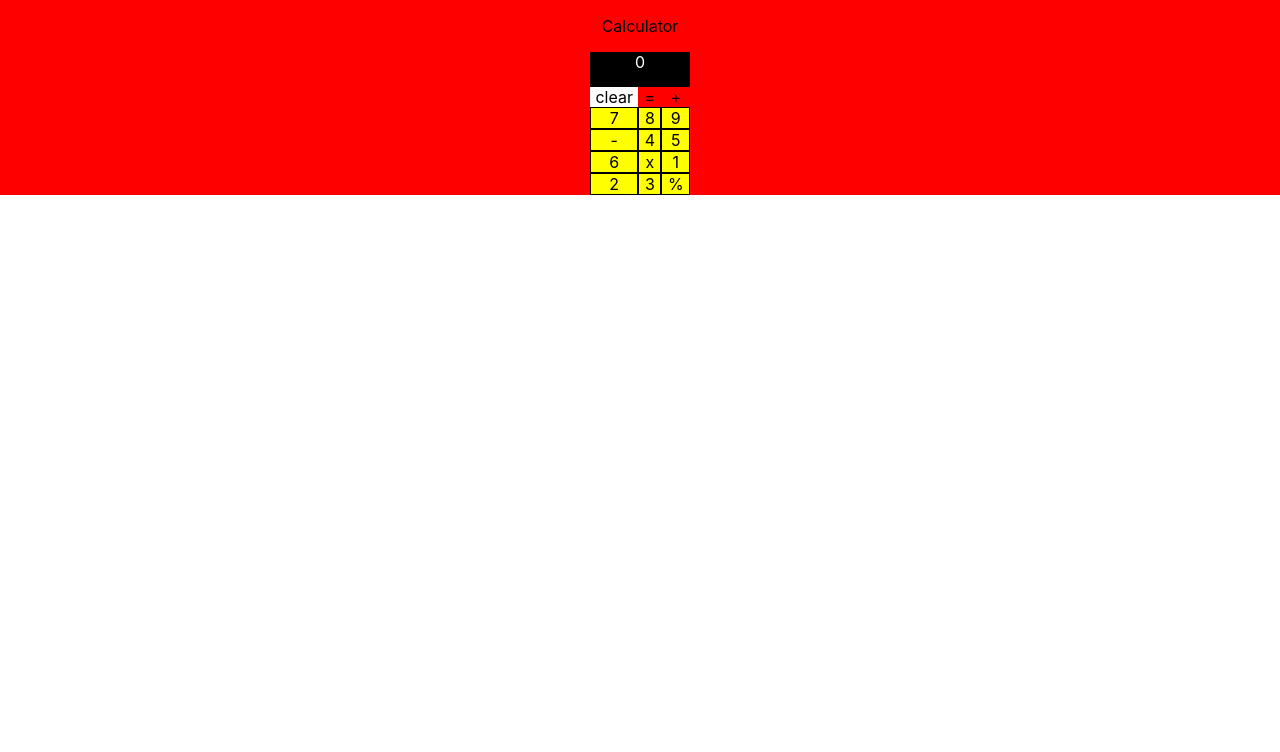
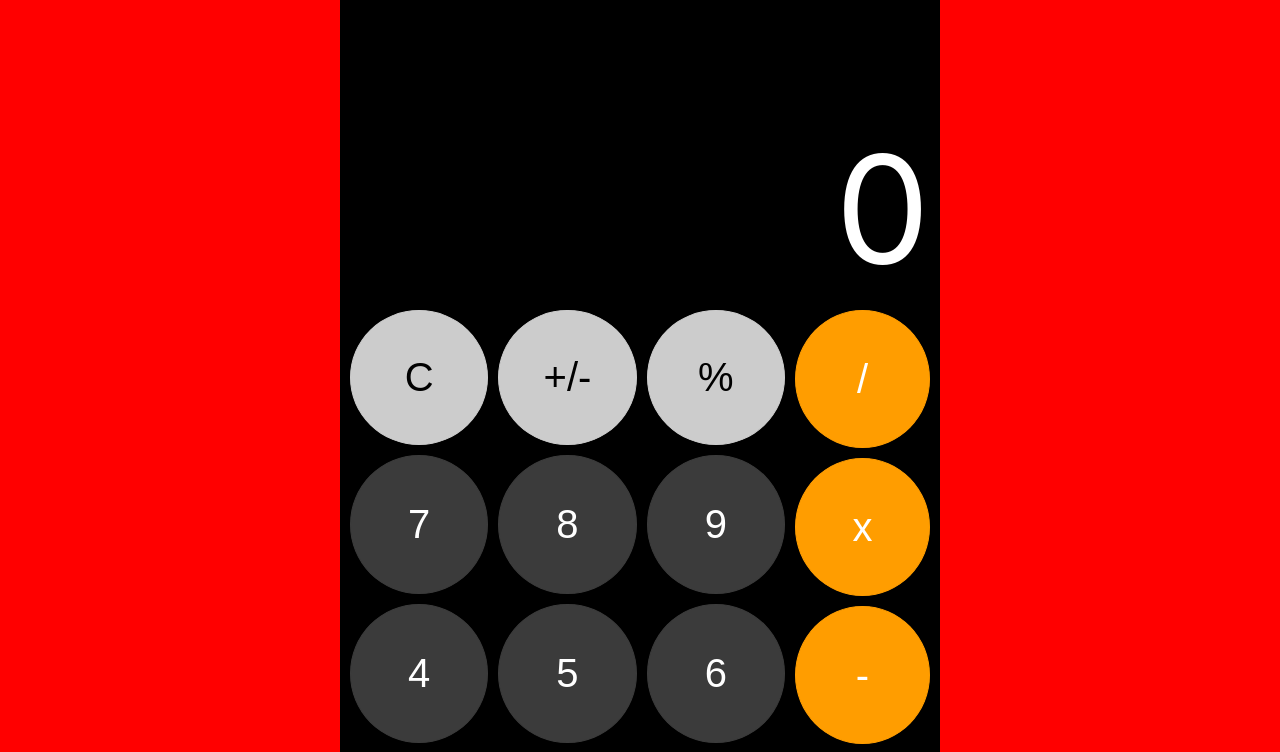
Before and after one commit to BayLadyCoder/react-calculator, a React (Create React App) app: page / in a window 1280 px wide. Shown: the top 752 px of the page. Built offline with nearby package versions, Linux system fonts and the light colour scheme.

Commit message:
Used CSS Grid to create the UI

```diff
--- a/package.json
+++ b/package.json
@@ -1,4 +1,5 @@
 {
+  "homepage": "http://bayladycoder.github.io/react-calculator",
   "name": "my-calculator",
   "version": "0.1.0",
   "private": true,
@@ -12,6 +13,8 @@
     "web-vitals": "^0.2.4"
   },
   "scripts": {
+    "predeploy": "npm run build",
+    "deploy": "gh-pages -d build",
     "start": "react-scripts start",
     "build": "react-scripts build",
     "test": "react-scripts test",
@@ -34,5 +37,8 @@
       "last 1 firefox version",
       "last 1 safari version"
     ]
+  },
+  "devDependencies": {
+    "gh-pages": "^3.1.0"
   }
 }
--- a/public/index.html
+++ b/public/index.html
@@ -25,6 +25,22 @@
       Learn how to configure a non-root public URL by running `npm run build`.
     -->
     <title>React App</title>
+    <style>
+
+body {
+    display: flex;
+    justify-content: center;
+    width: 100vw;
+    height: 100vh;
+    background-color: red;
+}
+
+      #root {
+        display: flex;
+        justify-content: center;
+        width: 100%;
+      }
+    </style>
   </head>
   <body>
     <noscript>You need to enable JavaScript to run this app.</noscript>
--- a/src/App.css
+++ b/src/App.css
@@ -1,5 +1,6 @@
 .App {
-  text-align: center;
+    display: flex;
+    justify-content: center;
 }
 
 .App-logo {
--- a/src/App.js
+++ b/src/App.js
@@ -4,9 +4,7 @@ import Calculator from './Calculator/Calculator'
 
 function App() {
   return (
-    <div className="App">
       <Calculator />
-    </div>
   );
 }
 
--- /dev/null
+++ b/src/Calculator/Calculator.css
@@ -0,0 +1,63 @@
+
+
+.container {
+    display: grid;
+    grid-template-rows: 2fr repeat(5, 1fr);
+    grid-template-columns: repeat(4, 1fr);
+    background-color: #000000;
+    width: 600px;
+    height: 1050px
+}
+
+.result {
+    /* grid-area: result; */
+    text-align: end;
+    color: #ffffff;
+    grid-column: 1/5;
+    grid-row: 1/2;
+    font-size: 150px;
+    margin: 0;
+    padding-right: 10px;
+    display: flex;
+    justify-content: flex-end;
+    align-items: flex-end;
+}
+
+.lightgrey {
+    /* grid-area: lightgrey; */
+    display: inline-grid;
+    grid-template-rows: 1fr;
+    grid-template-columns: repeat(3, 1fr);
+    grid-column: 1/4;
+    grid-row: 2/3;
+    gap:10px;
+    padding: 10px 5px 5px 10px;
+}
+
+.orange {
+    /* grid-area: orange; */
+    display: inline-grid;
+    grid-template-rows: repeat(5, 1fr);
+    grid-template-columns: 1fr;
+    grid-column: 4/5;
+    grid-row: 2/7;
+    gap: 10px;
+    padding: 10px 10px 10px 5px;
+}
+
+.darkgrey {
+    /* grid-area: darkgrey; */
+    display: inline-grid;
+    grid-template-rows: repeat(4, 1fr);
+    grid-template-columns: repeat(3, 1fr);
+    background-color: #000000;
+    grid-column: 1/4;
+    grid-row: 3/7;
+    grid-template-areas:
+    "seven eight nine"
+    "four five six"
+    "one two three"
+    "zero zero dot";
+    gap: 10px;
+     padding: 5px 5px 10px 10px;
+}
--- a/src/Calculator/Calculator.js
+++ b/src/Calculator/Calculator.js
@@ -1,61 +1,85 @@
 import React, {useState} from 'react'
 import NumberButton from './NumberButton';
+import OperatorButton from './OperatorButton';
+import './Calculator.css'
 
-const style = {
-   calcContainer: {
-    display: 'flex',
-    flexDirection: 'column',
-    alignItems: 'center',
-    backgroundColor: 'red'
-},
-    numsContainer: {
-        width: '100px',
-        gridColumnGap: 0,
-        display: "grid",
-        gridTemplateColumns: "repeat(4) 1fr",
-        // gridTemplateRows: "repeat(5) 1fr",
-},
-    result: {
-        display: 'grid',
-        gridRow: 1,
-        gridColumn: '1/4',
-        height: '35px',
-        backgroundColor: 'black',
-        color: 'white'
-},
-    clearBtn: {
-        backgroundColor: 'white',
-        display: 'grid',
-        gridRow: 2,
-        gridColumn: '1/2'
-    },
+// components
+// main div is a grid container
+// Result <p></p>
+// 3 div for buttons (lightgrey, orange, darkgrey) => grid wrapper
+// Reusable number button component (darkgrey)
+// Reusable operation button component (lightgrey and orange)
 
-}
+// main div grid container =>
+// display: grid
+// grid-template-rows: 2fr repeat(5, 1fr)
+// grid-template-columns: repeat(4, 1fr)
 
+// Result grid item
+// grid-area: result
+
+// Div lightgrey => grid-area: lightgrey
+// display: inline-grid
+// grid-template-rows: 1fr;
+// grid-template-columns: repeat(3, 1fr)
+
+// Div orange => grid-area: orange
+// display: inline-grid
+// grid-template-rows: repeat(5, 1fr);
+// grid-template-columns: 1fr;
+
+// Div darkgrey => grid-area: darkgrey
+// display: inline-grid
+// grid-template-rows: repeat(4, 1fr);
+// grid-template-columns: repeat(3, 1fr);
+
+// Reusable number button
+// grid item
+// grid-area: props.name
+
+// Reusable operation button
+// grid item
+// grid-area: props.name
+// backgroundColor:
+// if(props.color === 'orange')
+//   { style = {bgColor: orange, color: white}   }
+// else if(props.color === 'lightgrey')
+//  {  style = {bgColor: lightgrey, color: black}    }
+
+
+const style = {}
 
 
 const Calculator = () => {
 
-const [result, setResult] = useState(0)
-const nums = [7,8,9,'-',4,5,6,'x',1,2,3,'%']
+const [result, setResult] = useState("0")
+
+
+const numberList = [["zero", "0"], ["one", "1"], ["two","2"], ["three","3"], ["four","4"], ["five","5"], ["six","6"], ["seven","7"], ["eight","8"], ["nine","9"], ["dot","."]];
+const lightgreyList = ["C", "+/-", "%"];
+const orangeList = ["/", "x", "-", "+", "="];
+
 
     return (
-        <div style={style.calcContainer}>
-            <p>Calculator</p>
-            <div style={style.numsContainer}>
-                <div style={style.result}>{result}</div>
-                <div id="clear" style={style.clearBtn}>clear</div>
-                <div id="equal">=</div>
-                <div id="plus">+</div>
-                    {nums.map(num =>
-                        <NumberButton num={num} setResult={setResult} />
-                    )}
-
-            </div>
-
-
+      <div className="container">
+        <p className="result">{result}</p>
+        <div className="lightgrey">
+          {lightgreyList.map((name, index) =>
+            <OperatorButton name={name} key={index} color="lightgrey" />
+          )}
         </div>
-    )
+        <div className="orange">
+          {orangeList.map((name, index) =>
+            <OperatorButton name={name} key={index} color="orange" />
+          )}
+        </div>
+        <div className="darkgrey">
+          {numberList.map((num, index) =>
+            <NumberButton name={num[1]} areaName={num[0]} key={index} />
+          )}
+        </div>
+      </div>
+    );
 }
 
 
--- a/src/Calculator/NumberButton.js
+++ b/src/Calculator/NumberButton.js
@@ -1,23 +1,33 @@
-import React from 'react'
+import React from 'react';
+import './NumberButton.css';
 
-const style = {
-    margin:0,
-    display:'flex',
-    justifyContent:'center',
-    alignItems: 'center',
-    // width:'30px',
-    // height: '30px',
-    backgroundColor: 'yellow',
-    border: '1px solid black'
+
+export default function NumberButton({ name, areaName }) {
+  const style = {
+    default: {
+      gridArea: areaName,
+      backgroundColor: "#3b3b3b",
+      color: "#ffffff",
+      border: "1px solid #3b3b3b",
+      fontSize: "40px",
+      borderRadius: "50%",
+    },
+    zero: {
+      borderRadius:  "80px",
+      textAlign:  "left",
+      paddingLeft:  "52px",
+    },
+  };
+
+
+  let theStyle = style.default;
+  if(areaName === 'zero') theStyle = {...style.default, ...style.zero}
+
+  console.log("areaName", `areaName`);
+
+  return (
+    <button style={theStyle} className="numButton">
+      {name}
+    </button>
+  );
 }
-
-export default function NumberButton({num,setResult}) {
-
-    // const
-
-    return (
-        <span style={style} onClick={()=> setResult(num)}>
-            {num}
-        </span>
-    )
-}
--- /dev/null
+++ b/src/Calculator/OperatorButton.js
@@ -0,0 +1,25 @@
+import React from "react";
+
+export default function OperatorButton({ name, color }) {
+
+  const style = {
+    orange: {
+      backgroundColor: "#ff9d00",
+      color: "#ffffff",
+      border: "1px solid #ff9d00",
+      fontSize: "40px",
+      borderRadius: "50%",
+    },
+    lightgrey: {
+      backgroundColor: "#cccccc",
+      border: "1px solid #cccccc",
+      fontSize: "40px",
+      borderRadius: "50%",
+    },
+  };
+
+  let theStyle = style.lightgrey;
+  if(color === 'orange') theStyle = style.orange
+
+  return <button style={theStyle} className="operatorButton">{name}</button>;
+}
```
Also changed, not shown: src/Calculator/NumberButton.css (added), 2 other files (tests, documents, lock files or other folders).
